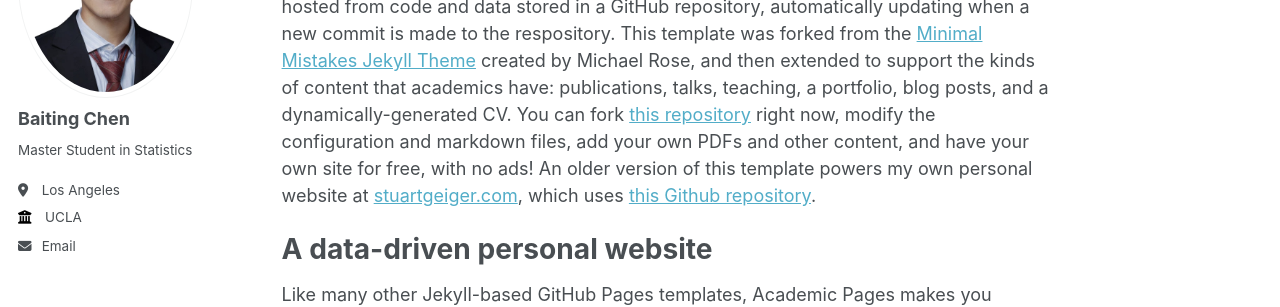
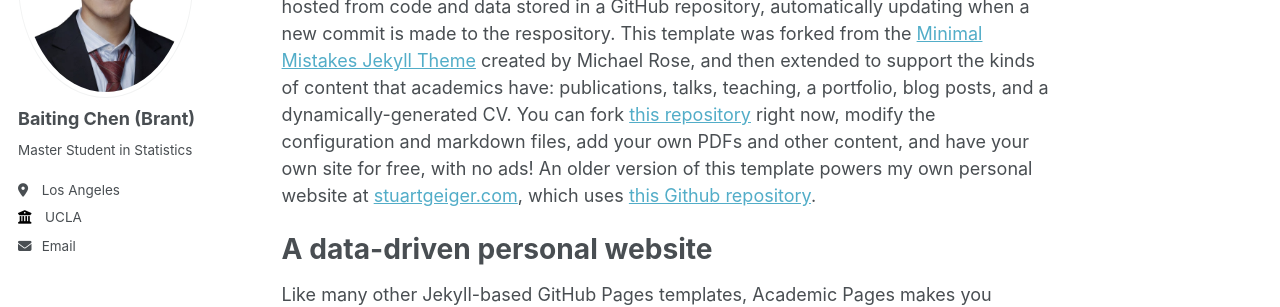
Before and after one commit to baiting0522/baiting0522.github.io, a Jekyll site: the page built from _pages/about.md, in a window 1280 px wide. Shown: the part 237-544 px from the top of the page. Built offline with Jekyll 4.4.1, drawn with Linux system fonts in a browser that asks for light colours.

Commit message:
Update _config.yml

```diff
--- a/_config.yml
+++ b/_config.yml
@@ -22,7 +22,7 @@ repository               : "baiting0522/baiting0522.github.io"
 author:
   # Biographic information
   avatar           : "611342e889e8483de98c80a5e4489bc.jpg"
-  name             : "Baiting Chen"
+  name             : "Baiting Chen (Brant)"
   pronouns         : # example: "she/her"
   bio              : "Master Student in Statistics"
   location         : "Los Angeles"
```
